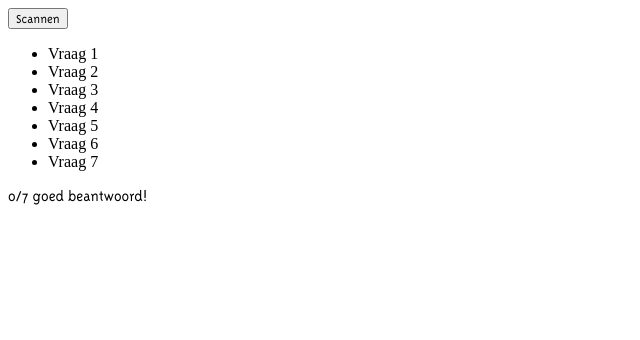
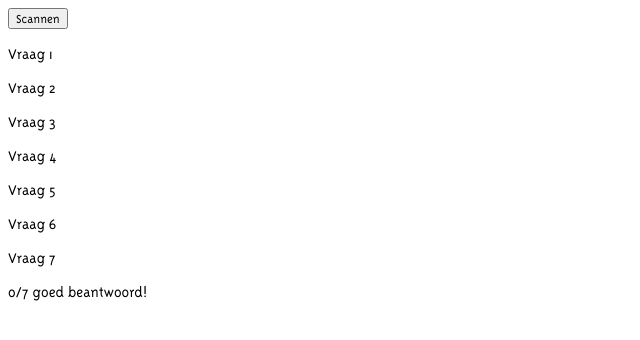
Before and after one commit to Teuntitaan1/SCS-Speurtoch-Client-Systeem, a React (Create React App) app: page / in a window 1280 px wide. Both pictures are taken after a click on the button "Start". Shown: the top 340 px of the page, without its empty margins (0-640 px from the left). Built offline with nearby package versions, Linux system fonts and the light colour scheme.

Commit message:
je kan nu niet 2 keer dezelfde qr code scannen

```diff
--- a/src/App.js
+++ b/src/App.js
@@ -9,6 +9,11 @@ import QrReader from 'react-qr-scanner';
 // 4.FinishScreen
 // 5. Anything else defaults to the error page
 
+// TODO
+// Hints
+// Saving State of Quiz
+// Look and feel of the program should be improved
+// feedback when trying to scan a question you have already scanned
 
 //QRCode Formatting should be as followed
 // index of the question should be the containment of the qr code
@@ -71,18 +76,16 @@ class App extends React.Component {
                 />
                 :  null
             }
-            <ul>
             {this.state.QuestionList.map((Question, index) =>
-              <li key={index}>
+              <p key={index}>
                 {Question["Title"]}
                 {Question["Completed"] ?
                 <img src={require("./Local_Files/Images/checkmark.png")} alt='Checkmark' className='QuestionCheckmark'/>
                 : null}
-              </li>
+              </p>
               )
 
             }
-            </ul>
             <p>{this.state.QuestionsCompleted}/{this.state.AmountOfQuestions} goed beantwoord!</p>
           </>
         );
@@ -155,14 +158,29 @@ class App extends React.Component {
 
   HandleScan(data){
 
+    // else triggers on data change
     if (data === null) {
      // do nothing
     }
     else {
+      // checks if the qrcode is valid following our guidelines
       if (data["text"].length <= 2){
-        this.setState({ActiveQuestion: data["text"]});
-        this.SwitchProgramState("AnswerScreen");
-        this.setState({Scanning : false});
+        // checks if the qrcode already has been scanned
+        if (this.state.QuestionList[data["text"]]["Scanned"] === false) {
+
+          // sets the active question and turns of the scanner
+          this.setState({ActiveQuestion: data["text"]});
+          this.SwitchProgramState("AnswerScreen");
+          this.setState({Scanning : false});
+
+          // makes sure you cant scan the same question twice
+          var NewList = this.state.QuestionList;
+          NewList[data["text"]]["Scanned"] = true;
+          this.setState({QuestionList : NewList});
+
+        }
+
+
       }
     }
 
--- a/src/Local_Files/Quiz_Content/Questions.json
+++ b/src/Local_Files/Quiz_Content/Questions.json
@@ -1,24 +1,24 @@
 [
 
-    {"Title" : "Vraag 1", "Description" : "Werkt", "Code" : "bij", "Completed" : false,
+    {"Title" : "Vraag 1", "Description" : "Werkt", "Completed" : false, "Scanned" : false,
       "Option1" : "Willekeurig", "Option2" : "Antwoord", "Option3" : "Op een", "Option4" : "Knop", "CorrectAnswer" : "Option1"},
 
-    {"Title" : "Vraag 2", "Description" : "Dit", "Code" : "honing", "Completed" : false,
+    {"Title" : "Vraag 2", "Description" : "Dit", "Completed" : false, "Scanned" : false,
      "Option1" : "Maar", "Option2" : "Dan", "Option3" : "Nu", "Option4" : "Goed", "CorrectAnswer" : "Option2"},
 
-    {"Title" : "Vraag 3", "Description" : "Nu", "Code" : "bloem", "Completed" : false,
+    {"Title" : "Vraag 3", "Description" : "Nu", "Completed" : false, "Scanned" : false,
      "Option1" : "Werkend", "Option2" : "(Hopelijk)", "Option3" : "Btw", "Option4" : "Dit", "CorrectAnswer" : "Option3"},
 
-     {"Title" : "Vraag 4", "Description" : "Eindelijk", "Code" : "nectar", "Completed" : false,
+     {"Title" : "Vraag 4", "Description" : "Eindelijk", "Completed" : false, "Scanned" : false,
      "Option1" : "Is", "Option2" : "Best", "Option3" : "Wel", "Option4" : "Leuk", "CorrectAnswer" : "Option2"},
 
-    {"Title" : "Vraag 5" , "Description" : "Eens", "Code" : "planten", "Completed" : false,
+    {"Title" : "Vraag 5" , "Description" : "Eens", "Completed" : false, "Scanned" : false,
      "Option1" : "Om", "Option2" : "Te", "Option3" : "Doen!", "Option4" : "Tot", "CorrectAnswer" : "Option1"},
 
-    {"Title" : "Vraag 6", "Description" : "Goed", "Code" : "bestuiven", "Completed" : false,
+    {"Title" : "Vraag 6", "Description" : "Goed", "Completed" : false, "Scanned" : false,
      "Option1" : "Morgen", "Option2" : "In", "Option3" : "De", "Option4" : "Les", "CorrectAnswer" : "Option4"},
 
-    {"Title" : "Vraag 7", "Description" : "En normaal?", "Code" : "imker", "Completed" : false,
+    {"Title" : "Vraag 7", "Description" : "En normaal?", "Completed" : false, "Scanned" : false,
      "Option1" : "Dan", "Option2" : "Gaan", "Option3" : "We goed", "Option4" : "Werken", "CorrectAnswer" : "Option1"}
 
 
```
